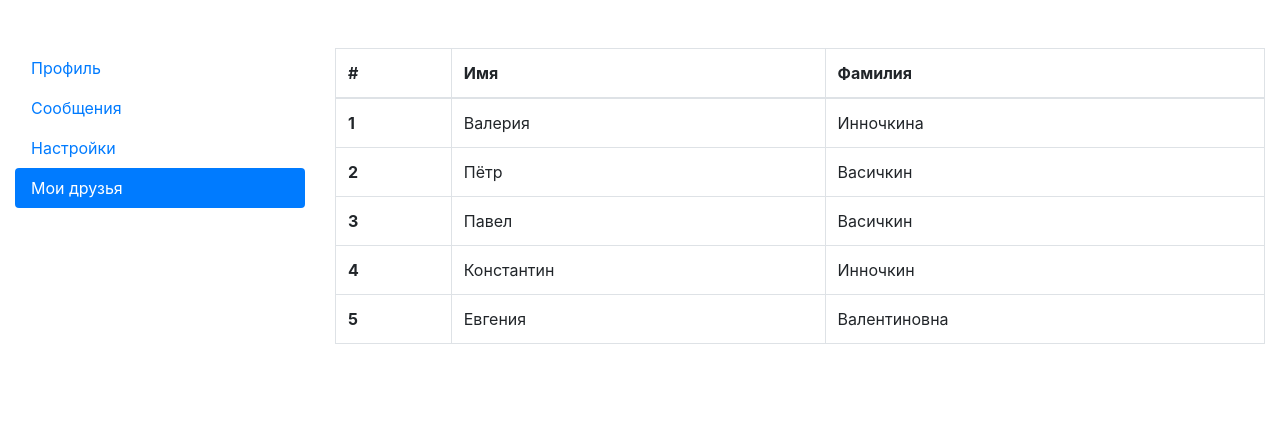
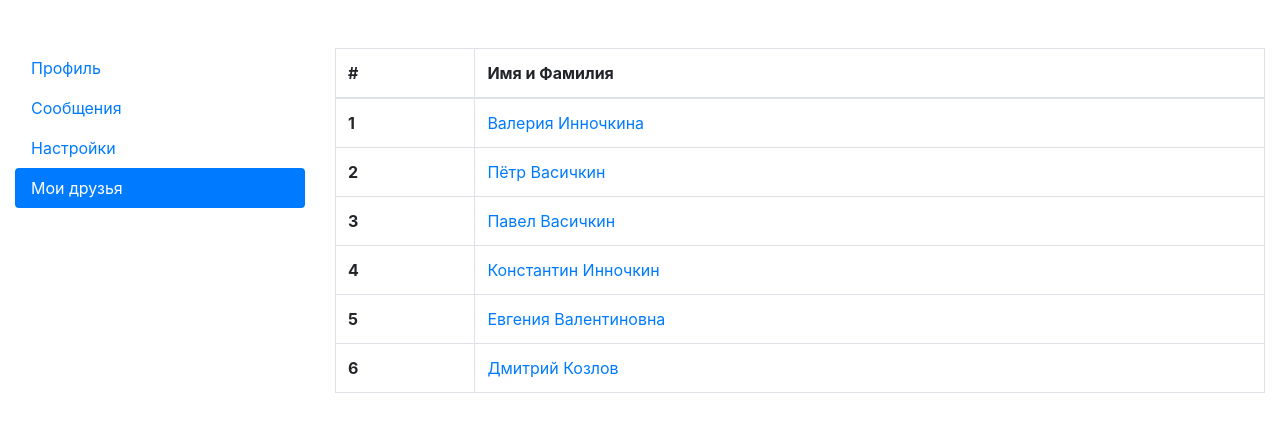
Before and after one commit to Qalista999/react-v2, a React (Create React App) app: page /friends in a window 1280 px wide. Shown: the top 432 px of the page. Built offline with nearby package versions, Linux system fonts and the light colour scheme.

Commit message:
Friends+Profile get user by Id

```diff
--- a/src/App.jsx
+++ b/src/App.jsx
@@ -20,7 +20,7 @@
 				</div>
 				<div className="col-sm-9">
 					<Routes>
-						<Route path="/profile" element={<Profile function={props.function.key_getUser}/>} />
+						<Route path="/profile/*" element={<Profile function={props.function.key_getUser}/>} />
 						<Route path="/messages" element={<Messages />} />
 						<Route path="/settings" element={<Settings />} />
 						<Route path="/friends" element={<Friends function={props.function.key_getUsers}/>} />
--- a/src/components/Friends.jsx
+++ b/src/components/Friends.jsx
@@ -1,9 +1,14 @@
+import { Link } from "react-router-dom";
+
 const TableRow = (props) => {
 	return (
 		<tr>
 			<th scope="row">{props.index + 1}</th>
-      <td>{props.name}</td>
-      <td>{props.lastname}</td>
+      <td>
+				<Link to={"/profile/" + props.id}>
+				{props.name} {props.lastname}
+				</Link>
+			</td>
     </tr>
 );
 };
@@ -14,7 +19,7 @@
 	let userRow = [];
 
 	for (let i = 0; i < usersCount; i++) {
-		userRow.push(<TableRow key={i} index={i} name={users[i].name} lastname={users[i].lastname} />)
+		userRow.push(<TableRow id={users[i].id} key={i} index={i} name={users[i].name} lastname={users[i].lastname} />)
 	}
 
 	return (
@@ -22,8 +27,7 @@
   <thead>
     <tr>
       <th scope="col">#</th>
-      <th scope="col">Имя</th>
-      <th scope="col">Фамилия</th>
+      <th scope="col">Имя и Фамилия</th>
 
     </tr>
   </thead>
--- a/src/components/Profile.jsx
+++ b/src/components/Profile.jsx
@@ -1,8 +1,9 @@
 import styles from "./Profile.module.css";
 
 const Profile = (props) => {
-	let user = props.function();
-	console.log(user);
+	let userId = location.pathname.split("/")[2];
+	let user = props.function(userId);
+	// console.log(userId);
 	return (
 		<div className="row">
 			<div className="col-sm-3">
--- a/src/state.jsx
+++ b/src/state.jsx
@@ -8,14 +8,18 @@
 }
 
 const users = {
-	0: { name: "Валерия", lastname: "Инночкина" },
-	1: { name: "Пётр", lastname: "Васичкин" },
-	2: { name: "Павел", lastname: "Васичкин" },
-	3: { name: "Константин", lastname: "Инночкин" },
-	4: { name: "Евгения", lastname: "Валентиновна" },
+	0: { name: "Валерия", lastname: "Инночкина", id: 4 },
+	1: { name: "Пётр", lastname: "Васичкин", id: 9 },
+	2: { name: "Павел", lastname: "Васичкин", id: 7 },
+	3: { name: "Константин", lastname: "Инночкин", id: 2 },
+	4: { name: "Евгения", lastname: "Валентиновна", id: 22 },
+	5: { name: "Дмитрий", lastname: "Козлов", id: 17 },
 }
 
-export function getUser() {
+export function getUser(userId) {
+	for (let i = 0; i < Object.keys(users).length; i++) {
+		if (users[i].id == userId) return users[i];
+	}
 	return user;
 }
 
```
